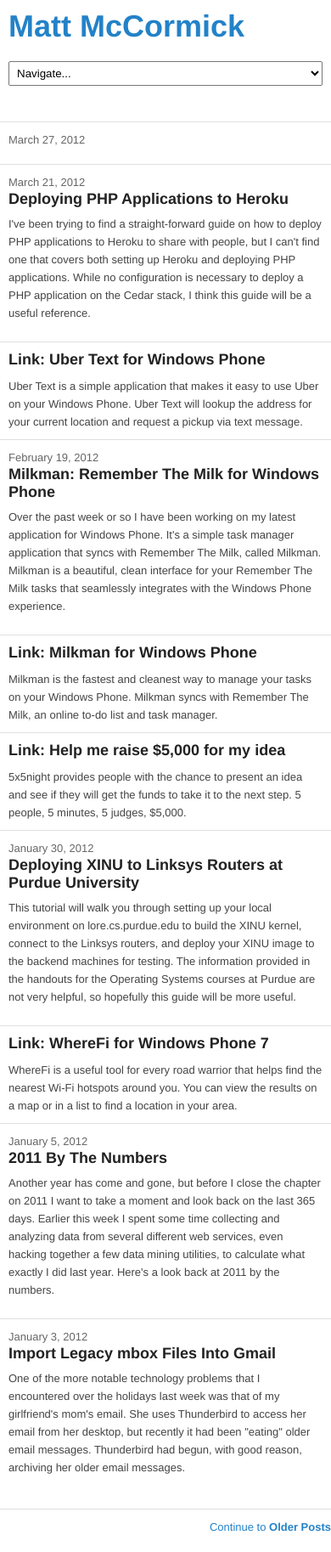
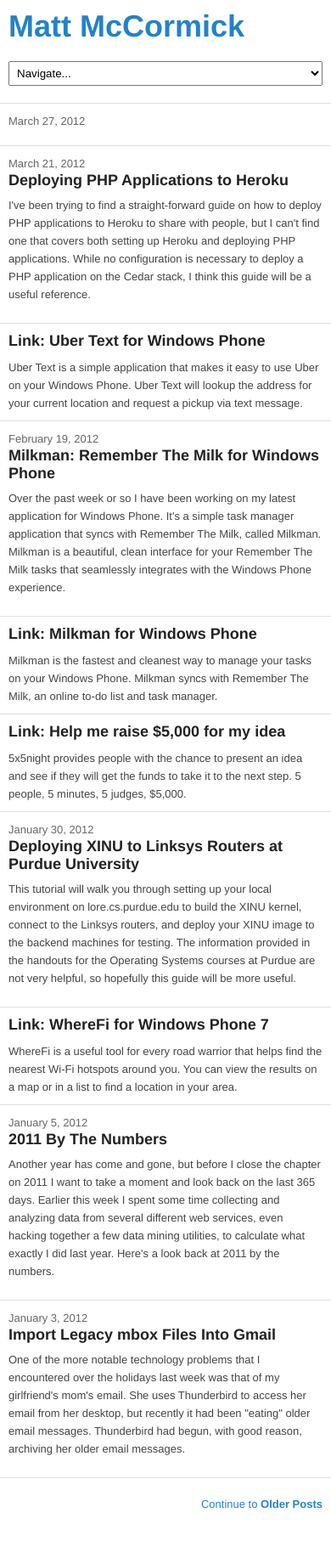
Before and after one commit to mbmccormick/mbmccormick.github.io, a Jekyll site: the page built from index.html, in a window 390 px wide. Shown: the whole page at 85% size. Built offline with Jekyll 4.4.1, drawn with Linux system fonts in a browser that asks for light colours; Markdown is read by kramdown in place of the engine named in the settings; the list of posts is cut into pages by our own code; after the commit the page ends 1800 px from its top, so only the background shows below that.

Commit message:
Adjusting layout of list items and fixing pagination display.

```diff
--- a/css/base.css
+++ b/css/base.css
@@ -775,6 +775,10 @@
     padding:10px;
   }
 
+  .listing article:first-child {
+    margin-top:0;
+  }
+
   .listing article.other {
     color:#444;
     padding:10px;
@@ -807,6 +811,11 @@
     display:none;
   }
 
+  .pagination {
+    margin:0;
+    padding:20px 10px 25px 10px;
+  }
+
   .prev a {
     background:none;
     padding-left:0;
```
